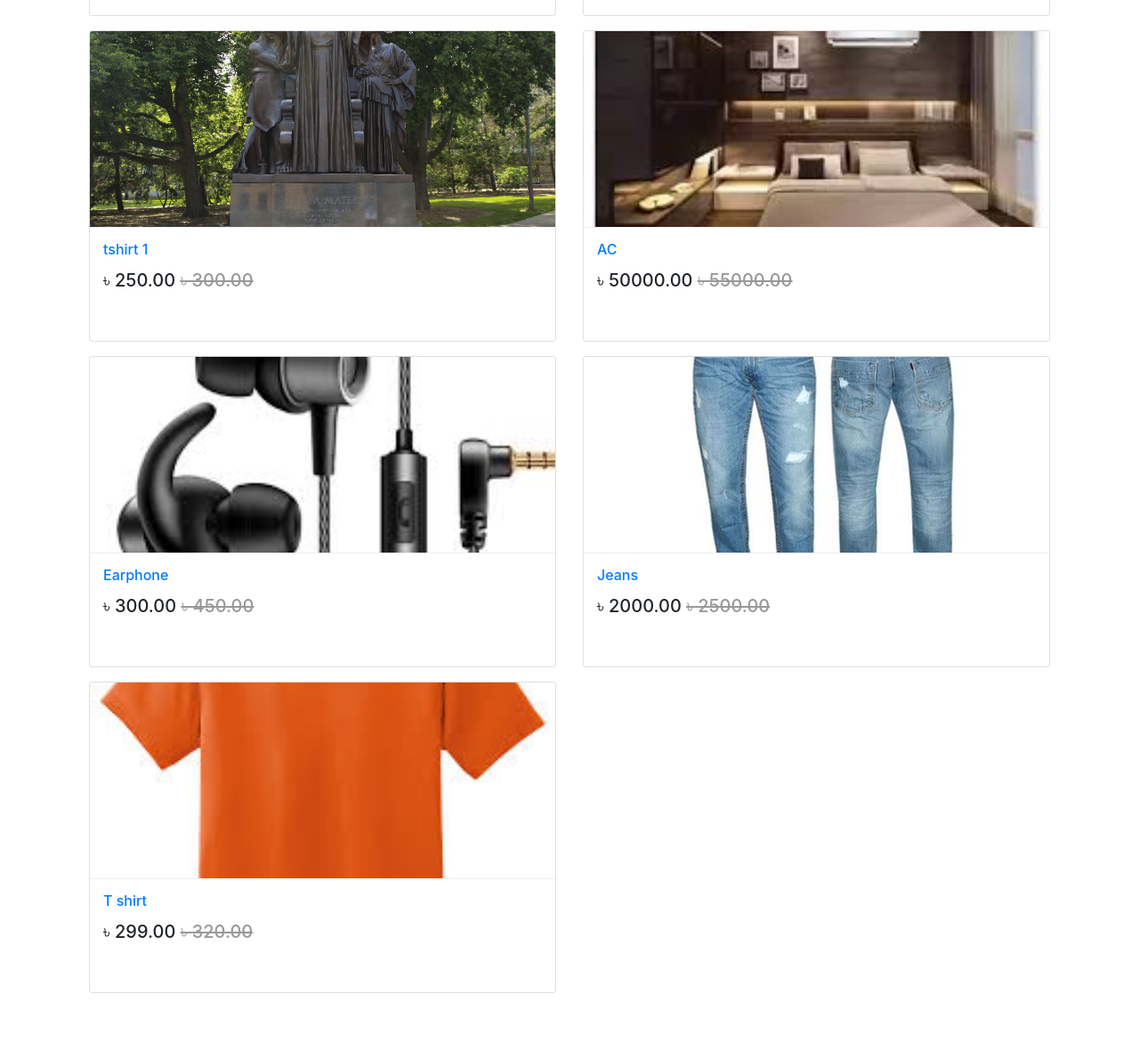
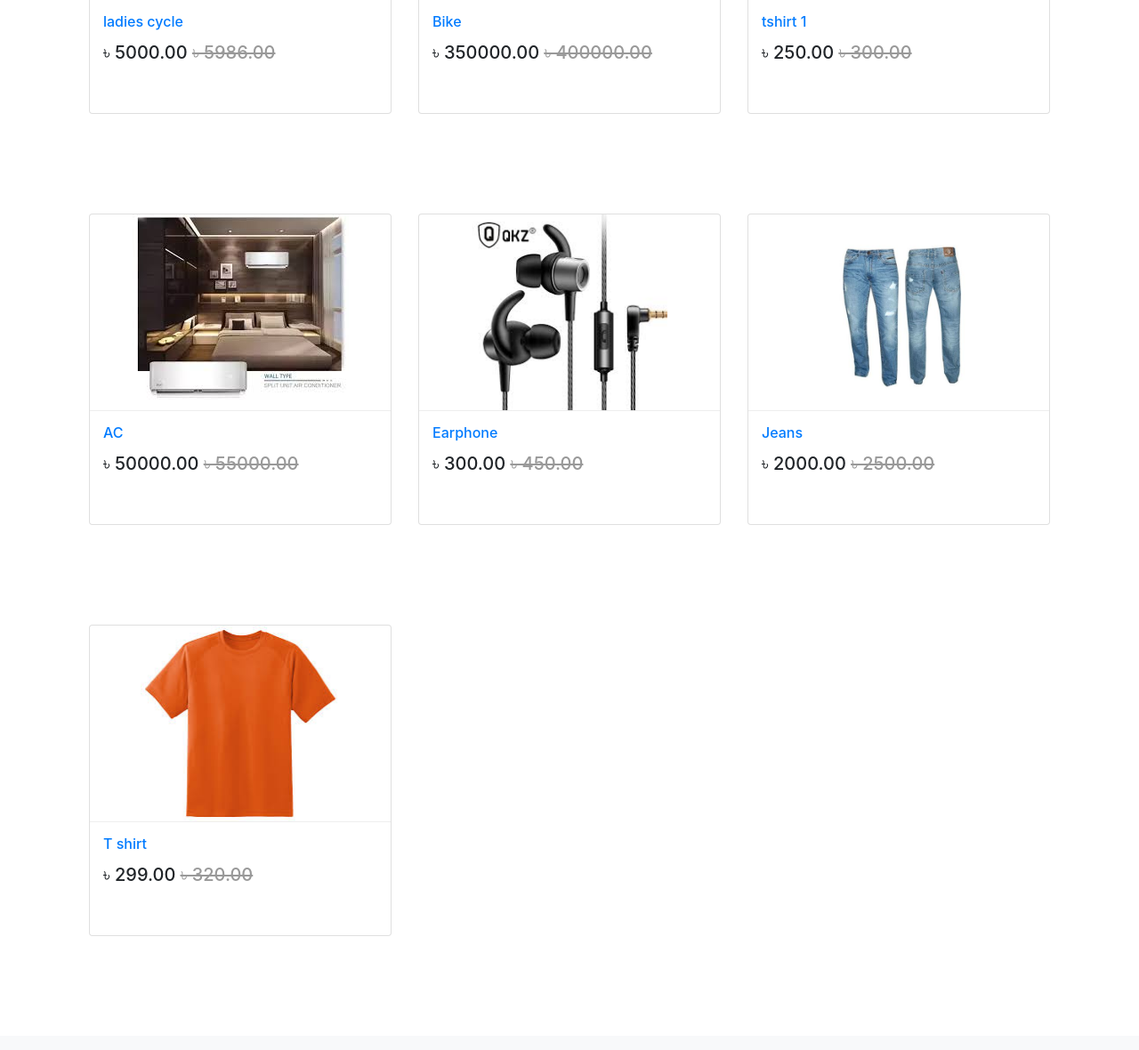
Before and after one commit to Dipankershaha/Bepar, a Django app: page / in a window 1280 px wide. Shown: the part 610-1790 px from the top of the page at 89% size. After the commit the page ends 1662 px from the top, so only its background shows below. Run offline with Django 3.2, Linux system fonts and the light colour scheme; data comes from the database, SQL or seed files in the repository; both versions use the stored data as it was after the commit; some libraries are stand-ins or nearby versions.

Commit message:
few changes in home

```diff
--- a/templates/App_Shop/home.html
+++ b/templates/App_Shop/home.html
@@ -5,27 +5,38 @@
 <div class="container my-5">
 <div class="row">
   <div class="col">
+    <form style="width:50% " class="form-inline" method="GET">
+      <input style="width:80% inline" class="form-control mr-sm-2" type="text" name="search" placeholder="Search By Product Name">
+      <button style="" class="btn btn-success" type="submit">Search</button>
+    </form>
+    <br>
     {% if search %}
-        {% for result in results %}
-        <div class="col-md-6 col-sm-12 col-lg3">
+        {% for product in results %}
+        <div class="col-md-4 col-sm-12 col-lg3 my-5">
           <figure class="card card-product">
             <div class="img-wrap">
-              <img src="/media/{{result.mainimage}}" style="width:100%; height:300px;">
+              <a href="{% url 'App_Shop:product_detail' pk=product.pk %}">
+                <img  style="size:50%" src="/media/{{product.mainimage}}" style="width:100%; height:100%;">
+              </a>
+
 
             </div>
             <figcaption class="info-wrap">
-              <h6 class="title"><a href="{% url 'App_Shop:product_detail' pk=result.pk %}">{{result.name}}</a></h6>
+              <h6 class="title"><a href="{% url 'App_Shop:product_detail' pk=product.pk %}">{{product.name}}</a></h6>
               <div class="action-wrap">
                 <div class="price-wrap h5">
-                  <span class="price-new"> &#2547; {{result.price|floatformat:2}}</span>
-                  <span class="price-old"><strike> &#2547; {{result.old_price|floatformat:2}}</strike></span>
+                  <span class="price-new"> &#2547; {{product.price|floatformat:2}}</span>
+                  <span class="price-old"><strike> &#2547; {{product.old_price|floatformat:2}}</strike></span>
 
                 </div>
+
 
               </div>
 
             </figcaption>
           </figure>
+
+
         </div>
         {% endfor %}
       {% else %}
@@ -37,7 +48,7 @@
       </a>
       <div class="dropdown-menu" aria-labelledby="nabbarDropdown">
         {% for category in categories %}
-    <h6><a href="{% url 'App_Shop:customCategory' pk=category.pk %}">{{category.title}} {{category.pk}} </a></h6>
+    <h6><a href="{% url 'App_Shop:customCategory' pk=category.pk %}">{{category.title}} </a></h6>
     {% endfor %}
       </div>
     </li>
@@ -50,10 +61,13 @@
   <h2 class="my-5"> Featured Product</h2>
   <div class="row">
     {% for product in products %}
-    <div class="col-md-6 col-sm-12 col-lg3">
+    <div class="col-md-4 col-sm-12 col-lg3 my-5">
       <figure class="card card-product">
         <div class="img-wrap">
-          <img src="/media/{{product.mainimage}}" style="width:100%; height:300px;">
+          <a href="{% url 'App_Shop:product_detail' pk=product.pk %}">
+            <img  style="size:50%" src="/media/{{product.mainimage}}" style="width:100%; height:100%;">
+          </a>
+
 
         </div>
         <figcaption class="info-wrap">
@@ -65,10 +79,13 @@
 
             </div>
 
+
           </div>
 
         </figcaption>
       </figure>
+
+
     </div>
 {% endfor %}
    </div>
@@ -77,10 +94,13 @@
   <h2 class="my-5"> Featured Product</h2>
   <div class="row">
     {% for product in object_list %}
-    <div class="col-md-6 col-sm-12 col-lg3">
+    <div class="col-md-4 col-sm-12 col-lg3 my-5">
       <figure class="card card-product">
         <div class="img-wrap">
-          <img src="/media/{{product.mainimage}}" style="width:100%; height:300px;">
+          <a href="{% url 'App_Shop:product_detail' pk=product.pk %}">
+            <img  style="size:50%" src="/media/{{product.mainimage}}" style="width:100%; height:100%;">
+          </a>
+
 
         </div>
         <figcaption class="info-wrap">
@@ -92,10 +112,13 @@
 
             </div>
 
+
           </div>
 
         </figcaption>
       </figure>
+
+
     </div>
 {% endfor %}
    </div>
--- a/templates/navbar.html
+++ b/templates/navbar.html
@@ -2,10 +2,7 @@
 <nav class="navbar navbar-expand-lg navbar-light bg-light">
   <div class="container">
     <a class="navbar-brand" href="{% url 'App_Shop:home' %}">Bepar E-Commerce Website</a>
-    <form style="width:50%" class="form-inline" method="GET">
-      <input style="width:80%" class="form-control mr-sm-2" type="text" name="search" placeholder="Search">
-      <button class="btn btn-success" type="submit">Search</button>
-    </form>
+
     <button type="button" class="navbar-toggler" data-toggle="collapse" data-target="#navbarNav" aria-controls="navbarNav" aria-expanded="false" aria-label="Toggle navigation"><span class="navbar-toggler-icon"></span>></button>
 
     <div class="collapse navbar-collapse" id="navbarNav">
```
Also changed, not shown: db.sqlite3.
